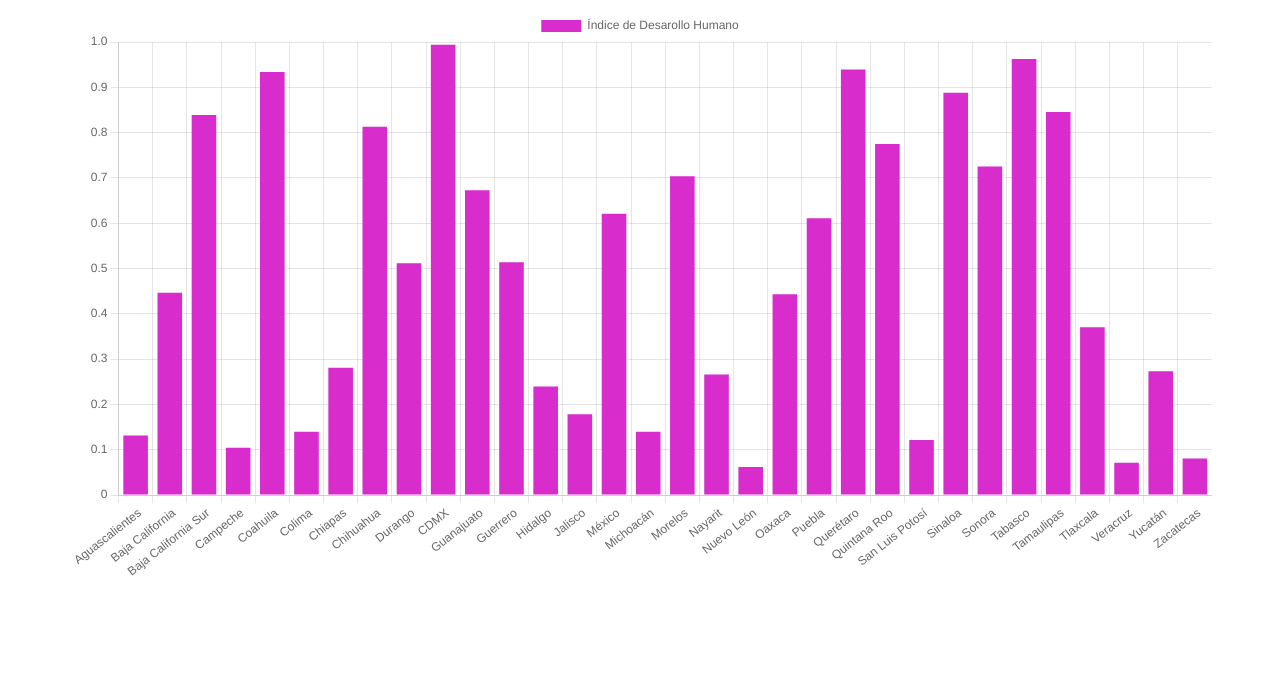
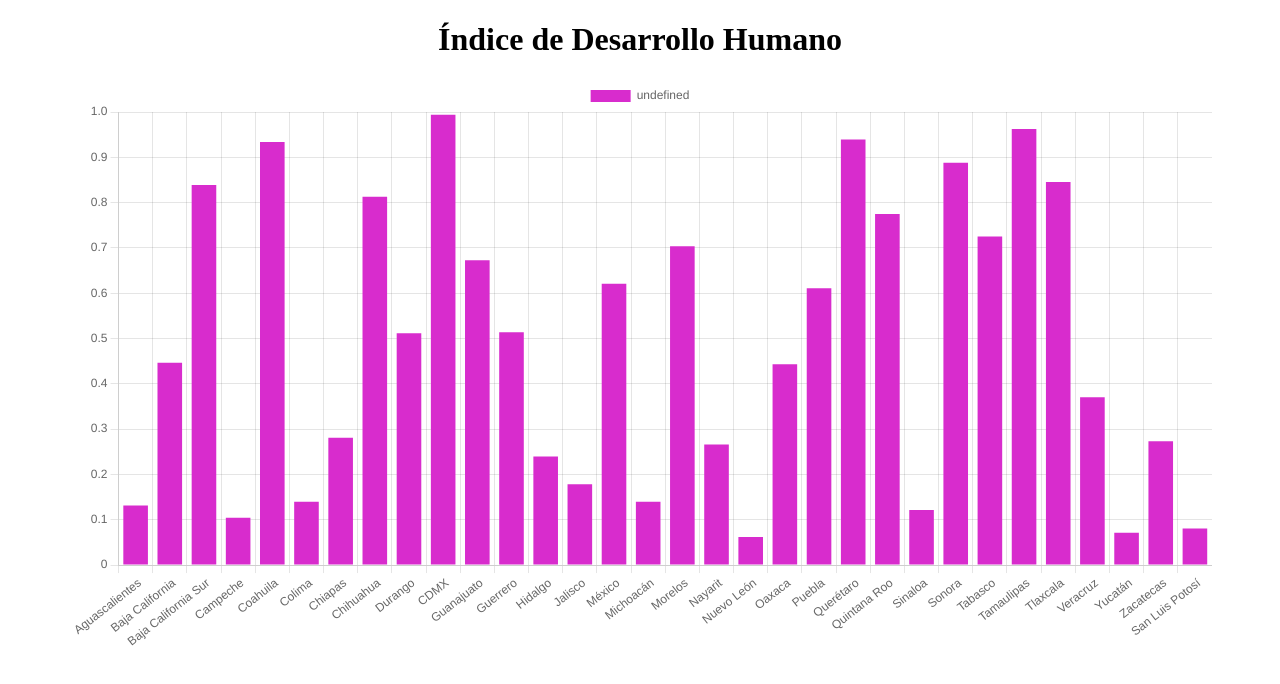
Before and after one commit to Natalia1705/Indice-de-desarrollo-Humano, a React (Create React App) app: page / in a window 1280 px wide. Shown: the top 684 px of the page. Built offline with nearby package versions, Linux system fonts and the light colour scheme.

Commit message:
add sort functions to BarChart

```diff
--- a/src/App.js
+++ b/src/App.js
@@ -4,6 +4,8 @@ import { BarChart } from "./components/BarChart";
 function App() {
   return (
     <div className="App">
+      <h1>Índice de Desarrollo Humano</h1>
+
       <BarChart />
     </div>
   );
--- a/src/components/BarChart.jsx
+++ b/src/components/BarChart.jsx
@@ -1,4 +1,3 @@
-import React from "react";
 import {
   Chart as ChartJS,
   CategoryScale,
@@ -8,6 +7,7 @@ import {
   Legend,
 } from "chart.js";
 import { Bar } from "react-chartjs-2";
+import { states } from "../data/states";
 
 ChartJS.register(CategoryScale, LinearScale, BarElement, Tooltip, Legend);
 
@@ -15,47 +15,68 @@ export const options = {
   responsive: true,
 };
 
-const labels = [
-  "Aguascalientes",
-  "Baja California",
-  "Baja California Sur",
-  "Campeche",
-  "Coahuila",
-  "Colima",
-  "Chiapas",
-  "Chihuahua",
-  "Durango",
-  "CDMX",
-  "Guanajuato",
-  "Guerrero",
-  "Hidalgo",
-  "Jalisco",
-  "México",
-  "Michoacán",
-  "Morelos",
-  "Nayarit",
-  "Nuevo León",
-  "Oaxaca",
-  "Puebla",
-  "Querétaro",
-  "Quintana Roo",
-  "San Luis Potosí",
-  "Sinaloa",
-  "Sonora",
-  "Tabasco",
-  "Tamaulipas",
-  "Tlaxcala",
-  "Veracruz",
-  "Yucatán",
-  "Zacatecas",
-];
+//Import data
+const labels = states;
+let idhData = labels.map(() => Math.random());
+
+// let sort = "Ascendente";
+// let sort = "Descendente";
+// let sort = "Alfabetiamente A-Z";
+let sort = "Alfabetiamente Z-A";
+
+let arrayObj = states.map((d, i) => {
+  return {
+    label: d,
+    data: idhData[i] || 0,
+  };
+});
+
+let newStates = [];
+let newidhData = [];
+
+if (sort === "Ascendente") {
+  let sortedState = arrayObj.sort((a, b) => {
+    return b.data > a.data;
+  });
+  sortedState.forEach((e) => {
+    newStates.push(e.label);
+    newidhData.push(e.data);
+  });
+}
+if (sort === "Descendente") {
+  let sortedState = arrayObj.sort((a, b) => {
+    return a.data > b.data;
+  });
+  sortedState.forEach((e) => {
+    newStates.push(e.label);
+    newidhData.push(e.data);
+  });
+}
+if (sort === "Alfabetiamente A-Z") {
+  let sortedState = arrayObj.sort((a, b) => {
+    return a.label > b.label;
+  });
+  sortedState.forEach((e) => {
+    newStates.push(e.label);
+    newidhData.push(e.data);
+  });
+}
+
+if (sort === "Alfabetiamente Z-A") {
+  let sortedState = arrayObj.sort((a, b) => {
+    return b.label > a.label;
+  });
+  sortedState.forEach((e) => {
+    newStates.push(e.label);
+    newidhData.push(e.data);
+  });
+}
 
 export const data = {
-  labels,
+  labels: newStates,
   datasets: [
     {
-      label: "Índice de Desarollo Humano",
-      data: labels.map(() => Math.random()),
+      data: newidhData,
       backgroundColor: "#d82ccd",
     },
   ],
--- /dev/null
+++ b/src/data/states.js
@@ -0,0 +1,34 @@
+export const states = [
+  "Aguascalientes",
+  "Baja California",
+  "Baja California Sur",
+  "Campeche",
+  "Coahuila",
+  "Colima",
+  "Chiapas",
+  "Chihuahua",
+  "Durango",
+  "CDMX",
+  "Guanajuato",
+  "Guerrero",
+  "Hidalgo",
+  "Jalisco",
+  "México",
+  "Michoacán",
+  "Morelos",
+  "Nayarit",
+  "Nuevo León",
+  "Oaxaca",
+  "Puebla",
+  "Querétaro",
+  "Quintana Roo",
+  "Sinaloa",
+  "Sonora",
+  "Tabasco",
+  "Tamaulipas",
+  "Tlaxcala",
+  "Veracruz",
+  "Yucatán",
+  "Zacatecas",
+  "San Luis Potosí",
+];
```
